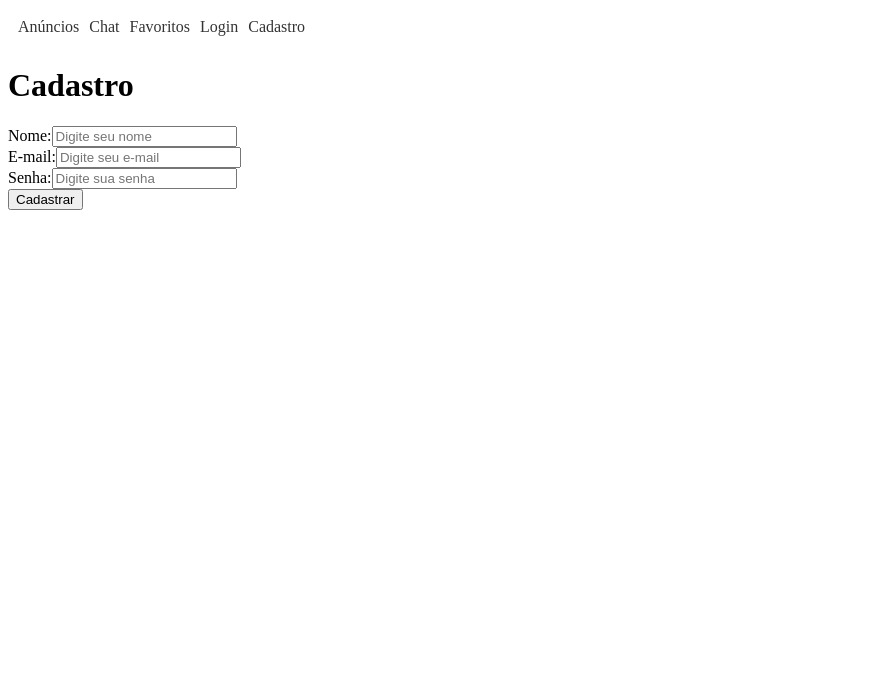
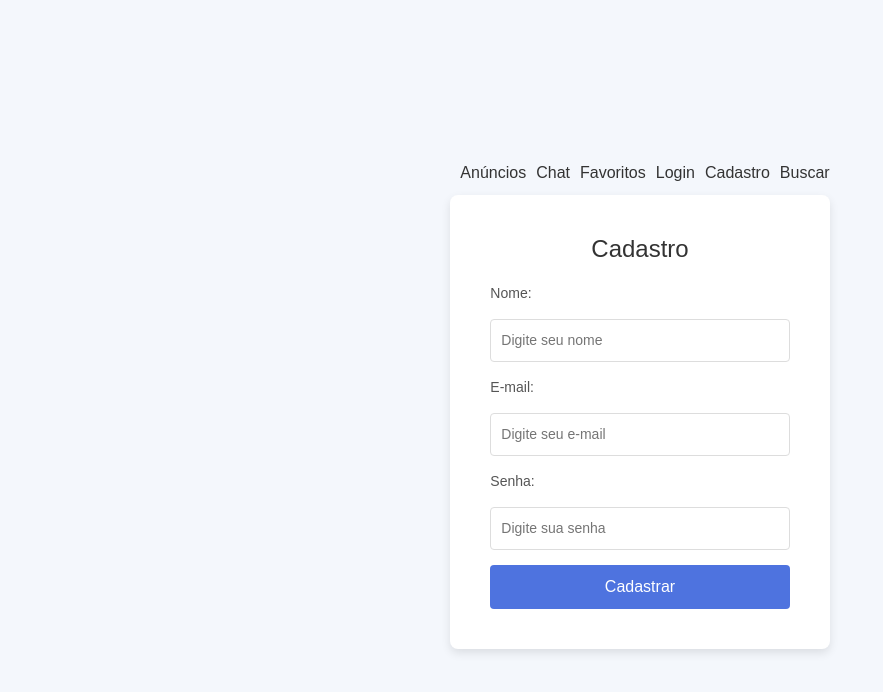
Before and after one commit to mariaritalustosa/tp3-frontend, a React (Vite) app in the folder react-project/: page /cadastro in a window 1280 px wide. Shown: the top 692 px of the page, without its empty margins (0-883 px from the left). Built offline with nearby package versions, Linux system fonts and the light colour scheme.

Commit message:
adição de uma page para busca e estilização da page cadastro

```diff
--- a/react-project/package.json
+++ b/react-project/package.json
@@ -10,6 +10,7 @@
     "preview": "vite preview"
   },
   "dependencies": {
+    "bootstrap": "^5.3.3",
     "react": "^18.3.1",
     "react-dom": "^18.3.1",
     "react-router-dom": "^6.28.1"
--- a/react-project/src/App.jsx
+++ b/react-project/src/App.jsx
@@ -1,10 +1,11 @@
 import React from 'react';
+import 'bootstrap/dist/css/bootstrap.min.css';
 import { BrowserRouter as Router, Routes, Route } from 'react-router-dom';
 import Navbar from './components/Navbar';
 import Login from './pages/Login';
 import Cadastro from './pages/Cadastro';
 import Anuncios from './pages/Anuncios';
-
+import BuscaPage from './pages/BuscaPage';
 const App = () => {
   return (
     <Router>
@@ -14,6 +15,7 @@ const App = () => {
         <Route path="/anuncios" element={<Anuncios />} />
         <Route path="/login" element={<Login />} />
         <Route path="/cadastro" element={<Cadastro />} />
+        <Route path="/busca" element={<BuscaPage/>}/>
       </Routes>
     </Router>
   );
--- a/react-project/src/components/Navbar.jsx
+++ b/react-project/src/components/Navbar.jsx
@@ -11,6 +11,7 @@ const Navbar = () => {
       <li><a href='/favoritos'>Favoritos</a></li>
       <li><a href="/login">Login</a></li>
       <li><a href="/cadastro">Cadastro</a></li>
+      <li><a href="/buscar">Buscar</a></li>
     </ul>
   </nav>
 
--- /dev/null
+++ b/react-project/src/pages/BuscaPage.jsx
@@ -0,0 +1,49 @@
+import React, { useState } from 'react';
+
+const BuscaPage = () => {
+  const [bairro, setBairro] = useState('');
+  const [resultados, setResultados] = useState([]);
+  const [loading, setLoading] = useState(false);
+
+  const handleBuscaPorBairro = () => {
+    setLoading(true);
+    const dados = [
+      { id: 1, titulo: 'República no Centro', descricao: 'Descrição sobre a república 1' },
+      { id: 2, titulo: 'República na Zona Norte', descricao: 'Descrição sobre a república 2' },
+    ];
+    setResultados(dados);
+    setLoading(false);
+  };
+
+  return (
+    <div className="pagina-de-busca">
+      <div className="barra-de-pesquisa">
+        <input
+          type="text"
+          placeholder="Digite o bairro de interesse"
+          value={bairro}
+          onChange={(e) => setBairro(e.target.value)}
+        />
+        <button onClick={handleBuscaPorBairro} disabled={loading}>
+          Buscar
+        </button>
+      </div>
+
+      {loading && <p>Carregando...</p>}
+
+      <div className="resultados">
+        <h2>Resultados de Busca</h2>
+        <ul>
+          {resultados.map((anuncio) => (
+            <li key={anuncio.id}>
+              <h3>{anuncio.titulo}</h3>
+              <p>{anuncio.descricao}</p>
+            </li>
+          ))}
+        </ul>
+      </div>
+    </div>
+  );
+};
+
+export default BuscaPage;
--- /dev/null
+++ b/react-project/src/pages/Cadastro.css
@@ -0,0 +1,71 @@
+* {
+    margin: 0;
+    padding: 0;
+    box-sizing: border-box;
+    font-family: Arial, sans-serif;
+  }
+
+  body {
+    background-color: #f4f7fc;
+    display: flex;
+    justify-content: center;
+    align-items: center;
+    height: 100vh;
+    min-height: 100%;
+    padding: 20px;
+   overflow: hidden;
+  }
+
+  .cadastro-container {
+    background-color: #fff;
+    border-radius: 8px;
+    padding: 40px;
+    box-shadow: 0 4px 10px rgba(0, 0, 0, 0.1);
+    width: 100%;
+    max-width: 400px;
+    text-align: center;
+  }
+
+  h1 {
+    font-size: 24px;
+    color: #333;
+    margin-bottom: 20px;
+  }
+
+  .cadastro-form {
+    display: flex;
+    flex-direction: column;
+    gap: 15px;
+  }
+
+  label {
+    font-size: 14px;
+    color: #555;
+    align-self: flex-start;
+  }
+
+  input {
+    padding: 10px;
+    border: 1px solid #ddd;
+    border-radius: 4px;
+    font-size: 14px;
+    outline: none;
+  }
+
+  input:focus {
+    border-color: #4e73df;
+  }
+
+  .cadastro-button {
+    background-color: #4e73df;
+    color: white;
+    padding: 10px 15px;
+    border: none;
+    border-radius: 4px;
+    cursor: pointer;
+    font-size: 16px;
+  }
+
+  .cadastro-button:hover {
+    background-color: #3e64c3;
+  }
--- a/react-project/src/pages/Cadastro.jsx
+++ b/react-project/src/pages/Cadastro.jsx
@@ -1,20 +1,22 @@
 import React from 'react';
+import 'bootstrap/dist/css/bootstrap.min.css';
+import './Cadastro.css';
 
 const Cadastro = () => {
   return (
-    <div>
+    <div className="cadastro-container">
       <h1>Cadastro</h1>
-      <form>
+      <form className="cadastro-form">
         <label htmlFor="nome">Nome:</label>
         <input type="text" id="nome" placeholder="Digite seu nome" required />
-        <br />
+
         <label htmlFor="email">E-mail:</label>
         <input type="email" id="email" placeholder="Digite seu e-mail" required />
-        <br />
+
         <label htmlFor="password">Senha:</label>
         <input type="password" id="password" placeholder="Digite sua senha" required />
-        <br />
-        <button type="submit">Cadastrar</button>
+
+        <button type="submit" className="cadastro-button">Cadastrar</button>
       </form>
     </div>
   );
```
Also changed, not shown: 1 other file (tests, documents, lock files or other folders).
